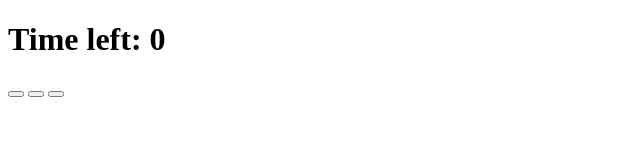
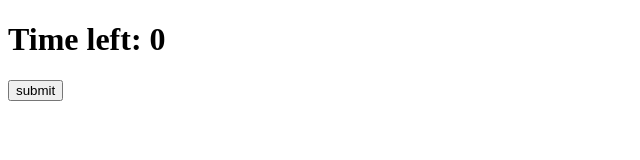
Before and after one commit to aj-pena/Code-Quiz, a plain HTML site: page index.html in a window 1280 px wide. Shown: the full height of the page, 0-640 px from the left. Drawn offline with Linux system fonts and the light colour scheme.

Commit message:
deleted choice buttons,  added divs for quiz and results, added a submit button in index.html

```diff
--- a/index.html
+++ b/index.html
@@ -13,12 +13,13 @@
         <h1 id="timer">Time left: <span id="counter">0</span></h1>
     </div>
     <div id="card-quiz">
-        <h2 id="question"></h2>
-        <button class="btn choice1"></button>
+        <!-- <h2 id="question"></h2> -->
+        <!-- <button class="btn choice1"></button>
         <button class="btn choice2"></button>
-        <button class="btn choice3"></button>
+        <button class="btn choice3"></button> -->
     </div>
-
+    <button class="btn submit">submit</button>
+    <div id = 'results'></div>
 </div>
 
     <script src="script.js"></script>
--- a/script.js
+++ b/script.js
@@ -0,0 +1,6 @@
+let counter = document.getElementById('#counter');
+// let question = document.getElementById('#question');
+// let choice1 = document.getElementsByClassName('.choice1');
+let quiz = document.getElementById('#card-quiz');
+let submitBtn = document.getElementById('.submit');
+let results = document.getElementById('#results');
```
Also changed, not shown: 1 other file.
